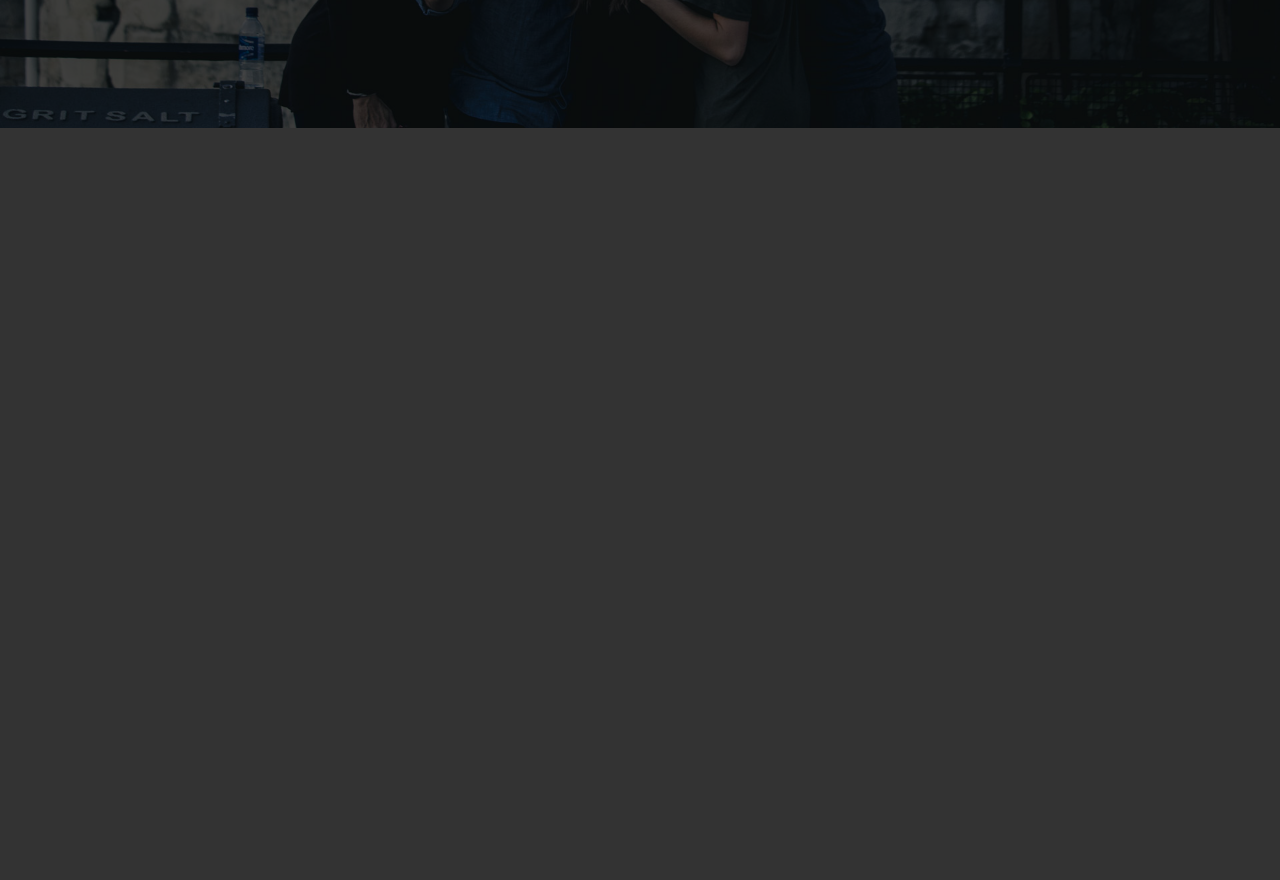
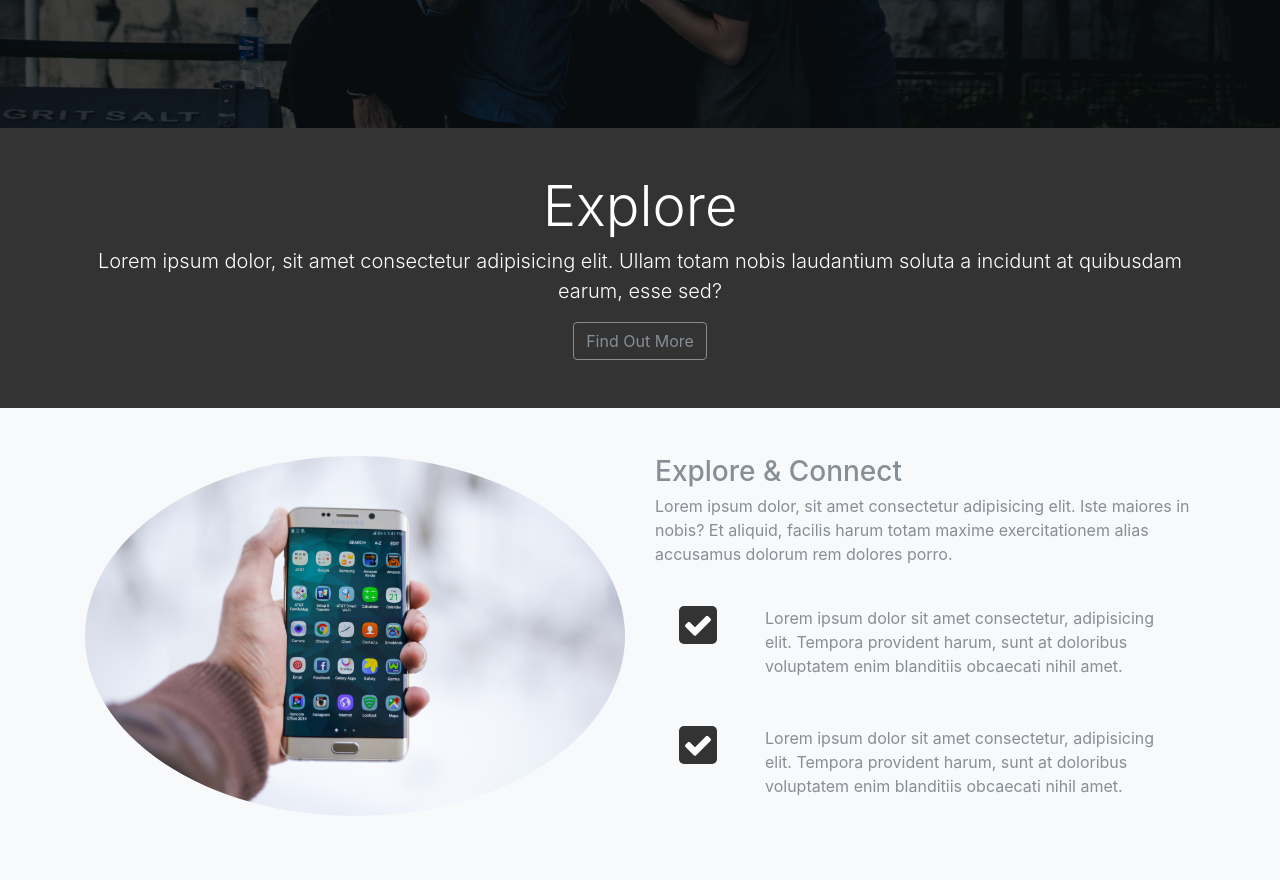
Before and after one commit to WebDevTuts/looplab_theme_social_site, a website: page src/index.html in a window 1280 px wide. Shown: the part 572-1452 px from the top of the page. Before the commit the page ends 800 px from the top, so only its background shows below. Drawn offline with Linux system fonts and the light colour scheme.

Commit message:
Add markup and styles for explore section

```diff
--- a/src/index.html
+++ b/src/index.html
@@ -99,6 +99,53 @@
         </div>
       </header>
 
+      <!-- EXPLORE HEAD -->
+      <section id="explore-head-section">
+        <div class="container">
+          <div class="row">
+            <div class="col text-center">
+              <div class="py-5">
+                <h1 class="display-4">Explore</h1>
+                <p class="lead">Lorem ipsum dolor, sit amet consectetur adipisicing elit. Ullam totam nobis laudantium soluta a incidunt at quibusdam earum, esse sed?</p>
+                <a href="#" class="btn btn-outline-secondary">Find Out More</a>
+              </div>
+            </div>
+          </div>
+        </div>
+      </section>
+
+      <!-- EXPLORE SECTION -->
+      <section id="explore-section" class="bg-light text-muted py-5">
+        <div class="container">
+          <div class="row">
+            <div class="col-md-6">
+              <img src="img/explore-section1.jpg" alt="" class="img-fluid mb-3 rounded-circle">
+            </div>
+            <div class="col-md-6">
+              <h3>Explore & Connect</h3>
+              <p>Lorem ipsum dolor, sit amet consectetur adipisicing elit. Iste maiores in nobis? Et aliquid, facilis harum totam maxime exercitationem alias accusamus dolorum rem dolores porro.</p>
+              <div class="d-flex flex-row">
+                <div class="p-4 align-self-start">
+                  <i class="fa fa-check"></i>
+                </div>
+                <div class="p-4 align-self-end">
+                  Lorem ipsum dolor sit amet consectetur, adipisicing elit. Tempora provident harum, sunt at doloribus voluptatem enim blanditiis obcaecati nihil amet.
+                </div>
+              </div>
+
+              <div class="d-flex flex-row">
+                <div class="p-4 align-self-start">
+                  <i class="fa fa-check"></i>
+                </div>
+                <div class="p-4 align-self-end">
+                  Lorem ipsum dolor sit amet consectetur, adipisicing elit. Tempora provident harum, sunt at doloribus voluptatem enim blanditiis obcaecati nihil amet.
+                </div>
+              </div>
+            </div>
+          </div>
+        </div>
+      </section>
+
       <script src="js/jquery.min.js"></script>
       <script src="js/popper.min.js"></script>
       <script src="js/bootstrap.min.js"></script>
--- a/src/scss/style.scss
+++ b/src/scss/style.scss
@@ -45,3 +45,13 @@ body {
     font-size: $icon-size;
   }
 }
+
+#explore-section {
+  .fa {
+    color: #FFF;
+    background: #333;
+    padding: 4px;
+    border-radius: 5px;
+    font-size: $icon-size;
+  }
+}
```
Also changed, not shown: src/css/style.css.
